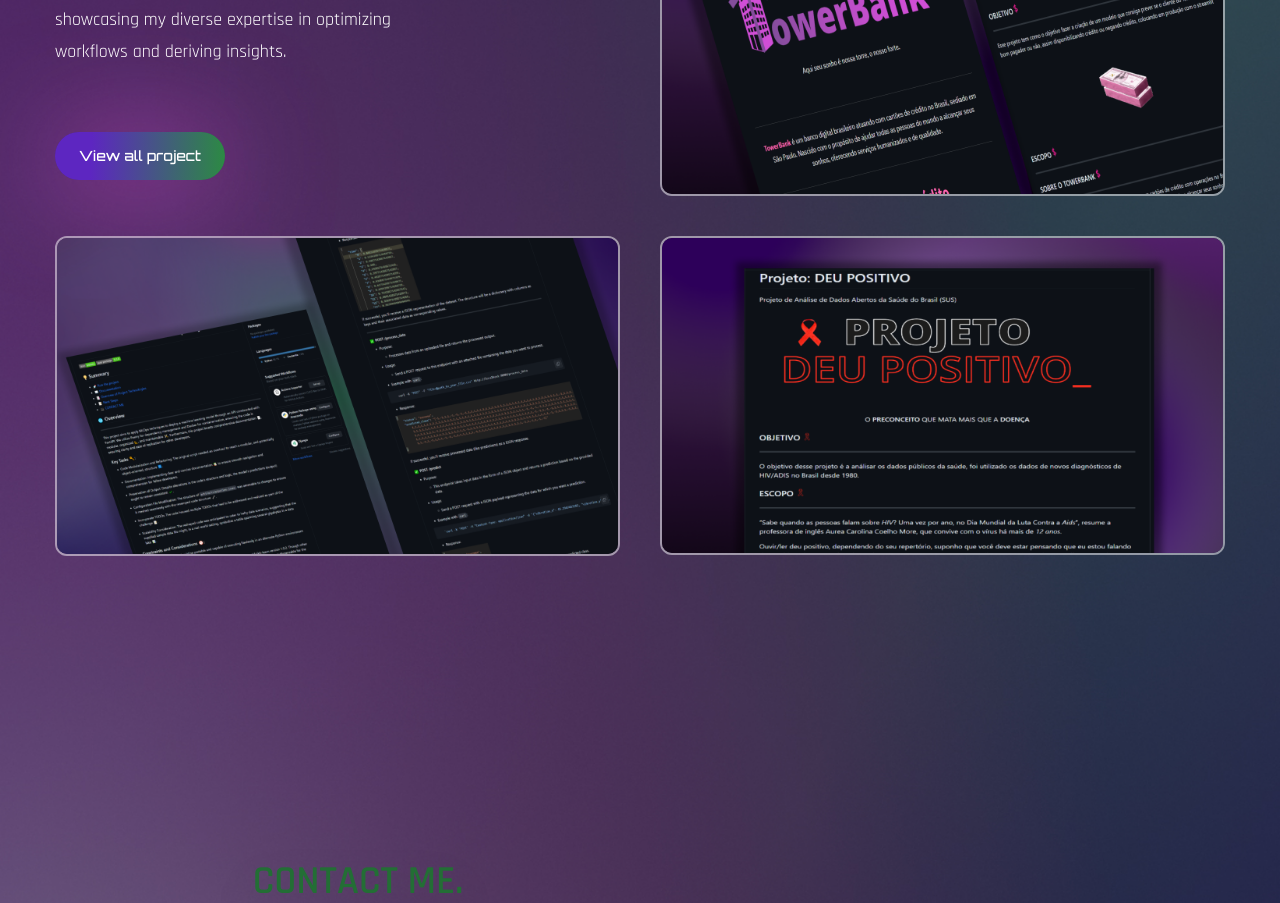
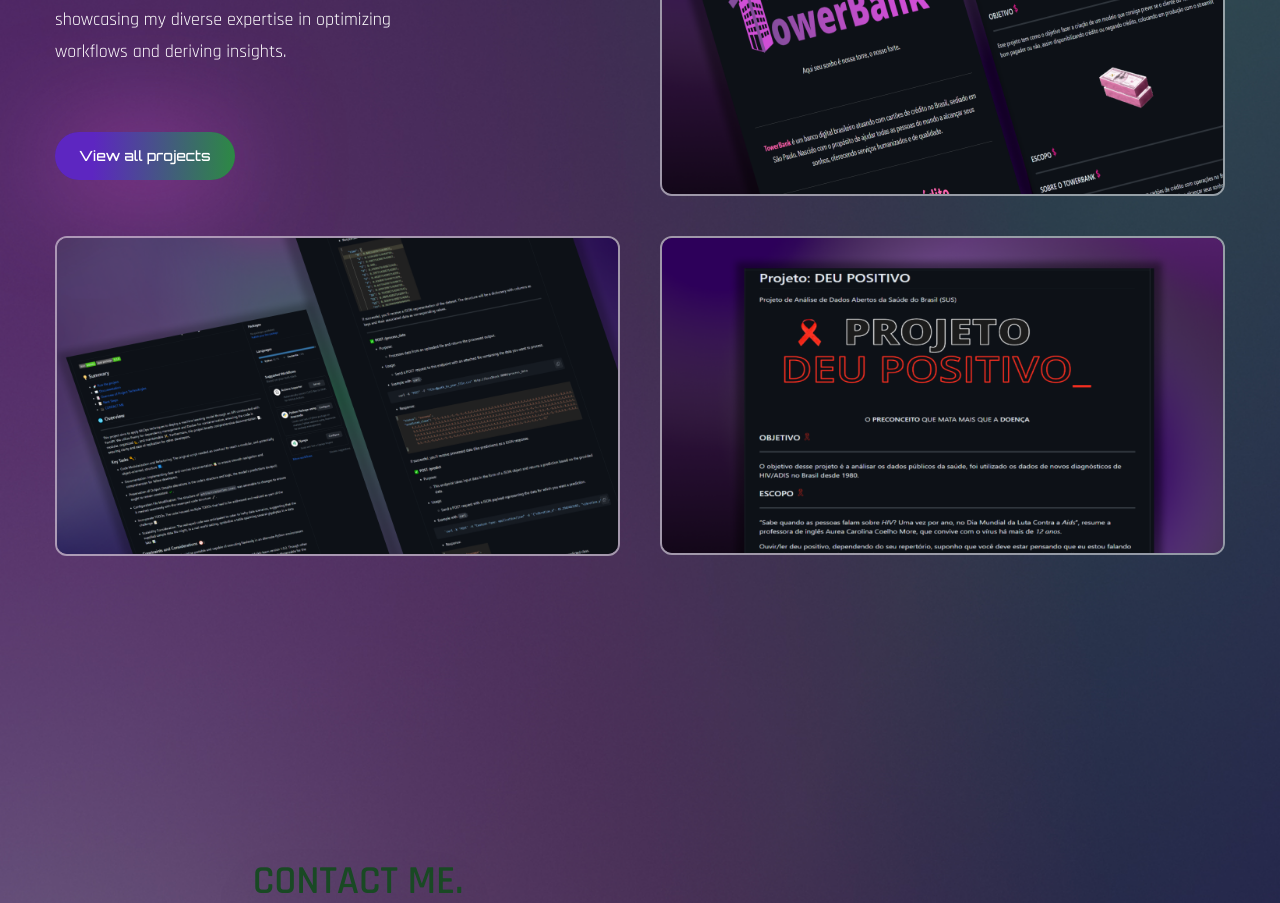
Before and after one commit to JuniorTorresMTJ/JuniorTorres_website_portfolio, a React (Create React App) app: page / in a window 1280 px wide. Shown: the part 2560-3463 px from the top of the page. Built offline with nearby package versions, Linux system fonts and the light colour scheme; a web font is replaced by a local one.

Commit message:
deploy new text

```diff
--- a/src/components/Contact.js
+++ b/src/components/Contact.js
@@ -15,7 +15,7 @@ const Contact = () => {
          viewport={{once:false, amount:0.3}}
         className='flex-1 flex justify-end mb-10 lg:justify-center gap-x-7  items-center'>
           <div>
-          <h2 className='uppercase  text-[#236e35] font-semibold text-[40px] drop-shadow-2xl'>
+          <h2 className='uppercase  text-[#194924] font-semibold text-[40px] drop-shadow-2xl'>
             Contact Me.
             </h2>
           <h2 className=' text-[60px] lg:text-[90px] leading-none mb-12 drop-shadow-2xl'> Let's work <br /> together!
--- a/src/components/Work.js
+++ b/src/components/Work.js
@@ -28,7 +28,7 @@ const Work = () => {
                 optimizing workflows and deriving insights.
               </p>
               <a href="https://github.com/JuniorTorresMTJ" target="_blank">
-                <button className="btn btn-sm mb-2">View all project</button>
+                <button className="btn btn-sm mb-2">View all projects</button>
               </a>
             </div>
             <a href="https://github.com/JuniorTorresMTJ/model_api_mlops_project" target="_blank">
```
Also changed, not shown: 24 other files (tests, documents, lock files or other folders).
